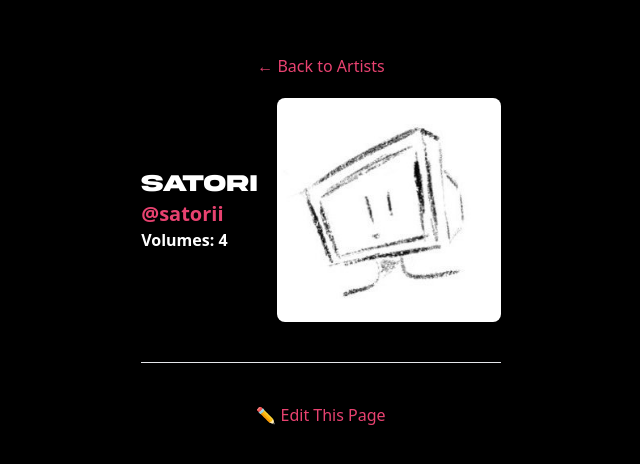
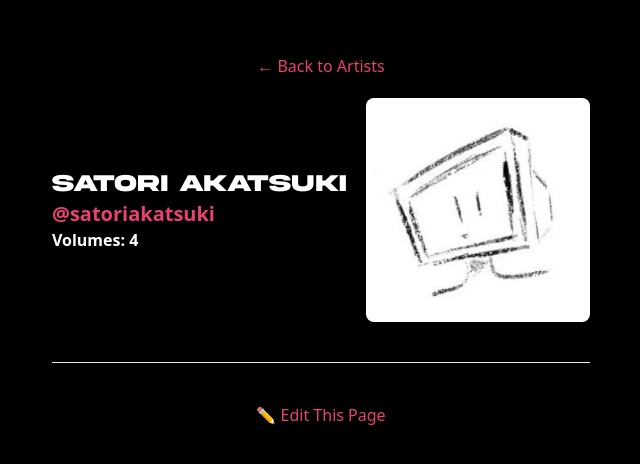
Before and after one commit to satoriscripts/vibefest-web, an Astro site: page /artists/satori in a window 1280 px wide. Shown: the part 138-602 px from the top of the page, without its empty margins (319-959 px from the left). Built offline with nearby package versions, Linux system fonts and the light colour scheme; Astro itself is replaced by a stand-in of ours.

Commit message:
Update satori.md

```diff
--- a/src/pages/artists/satori.md
+++ b/src/pages/artists/satori.md
@@ -1,6 +1,6 @@
 ---
-title: Satori
-description: "@satorii"
+title: Satori Akatsuki
+description: "@satoriakatsuki"
 image: /images/artists/satpfp.jpg
 volumes: [4]
 layout: ../../layouts/ArtistBioLayout.astro
```
